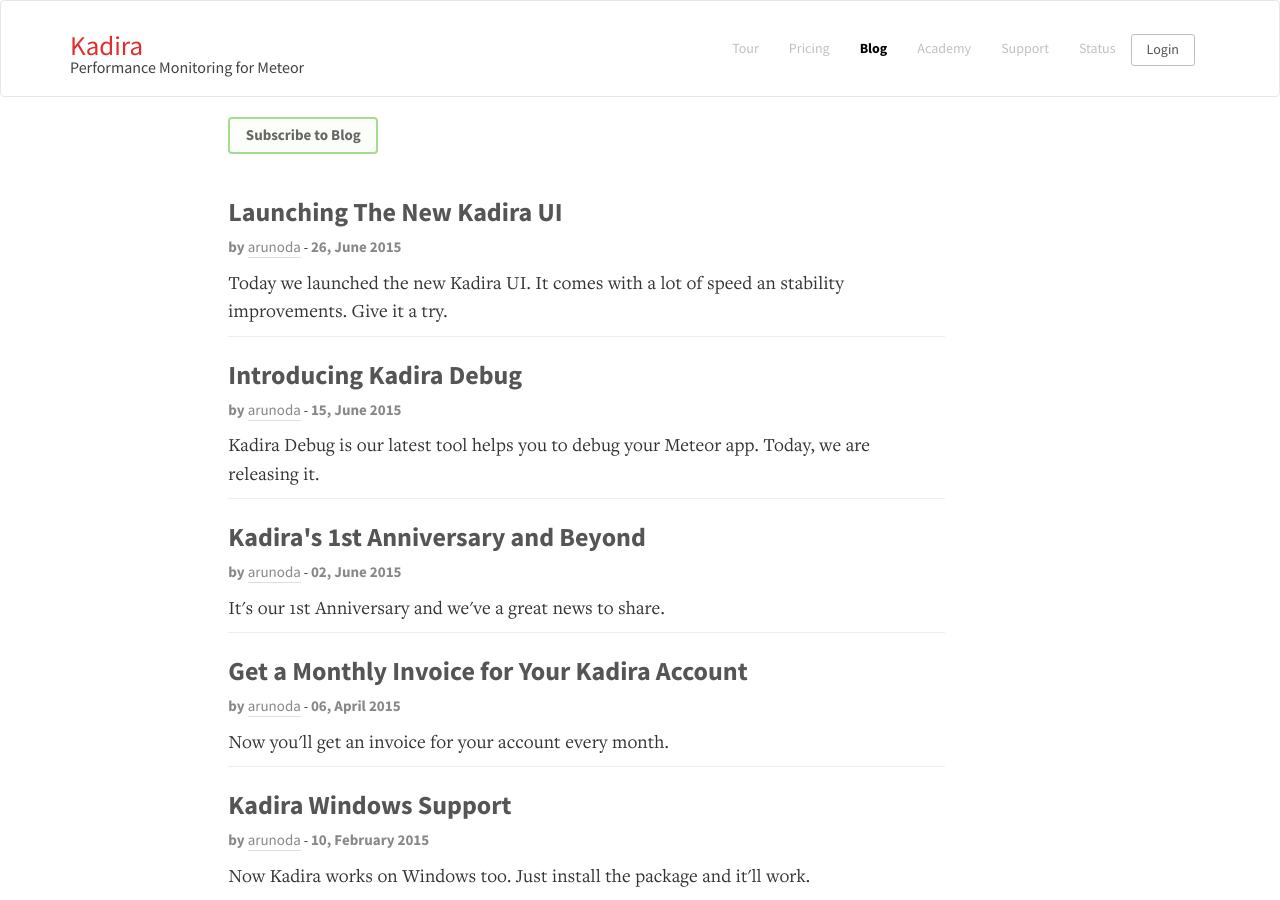
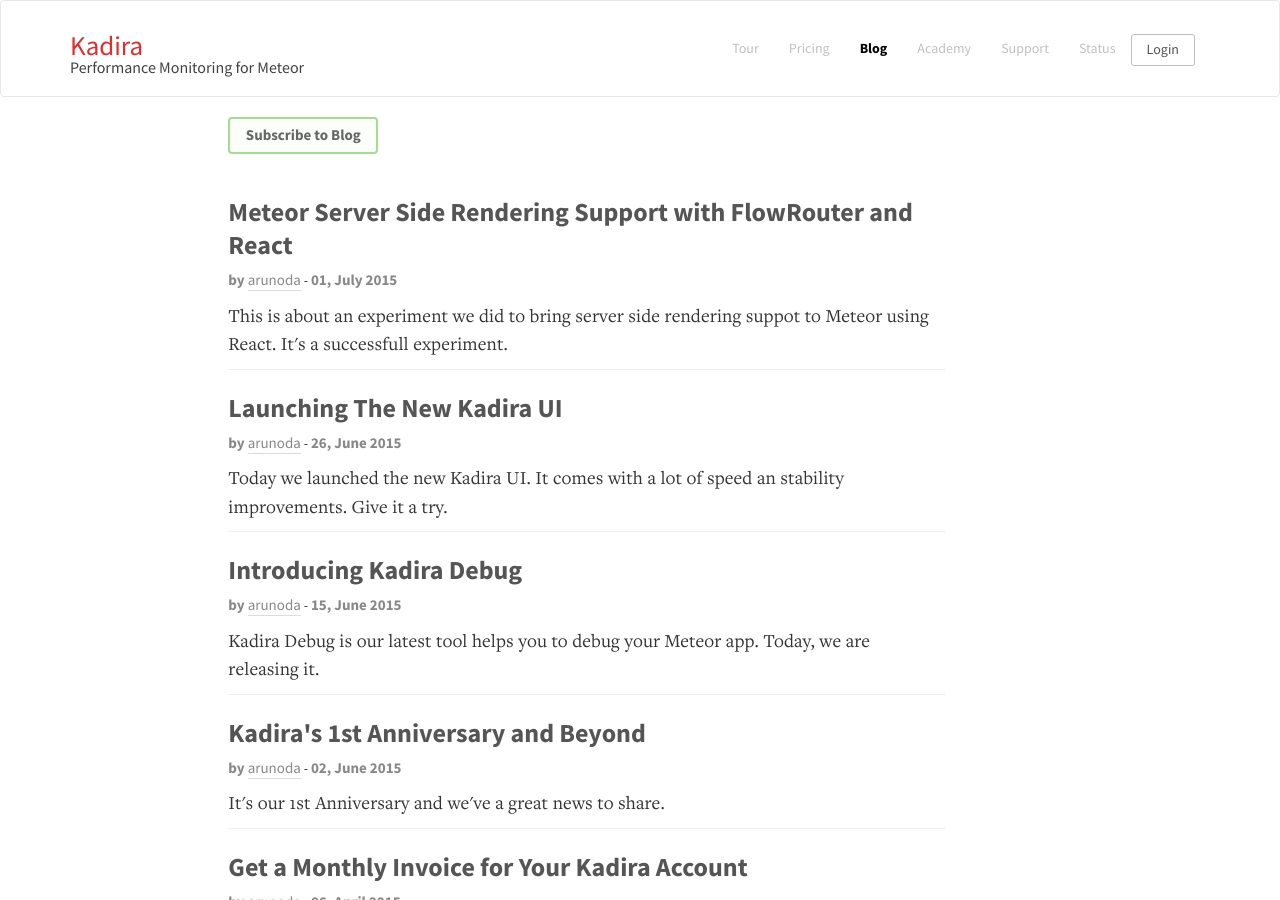
Before and after one commit to kadiraio/kadiraio.github.io, a Jekyll site: the page built from blog/index.html, in a window 1280 px wide and 900 px high. Built offline with Jekyll 4.4.1, drawn with Linux system fonts in a browser that asks for light colours; some of the changed lines change nothing that is shown.

Commit message:
Add blog post: Meteor Server Side Rendering Support with FlowRouter and React

```diff
--- a/_data/blog.yml
+++ b/_data/blog.yml
@@ -1,4 +1,9 @@
 ---
+  -
+    title: "Meteor Server Side Rendering Support with FlowRouter and React"
+    date: "01, July 2015"
+    link: /blog/meteor-ssr-support-using-flow-router-and-react
+    summery: "This is about an experiment we did to bring server side rendering suppot to Meteor using React. It's a successfull experiment."
   -
     title: "Launching The New Kadira UI"
     date: "26, June 2015"
--- /dev/null
+++ b/_posts/blog/2015-07-01-meteor-ssr-support-using-flow-router-and-react.md
@@ -0,0 +1,39 @@
+---
+layout: blog_post
+title: Meteor Server Side Rendering Support with FlowRouter and React
+permalink: /blog/meteor-ssr-support-using-flow-router-and-react
+---
+
+Today is holiday for Sri Lanka. But for me, it's a hackday. I started playing with React and wrote few simple apps. That's a nice experience.
+
+So, I started thinking why not trying to implement SSR support. It's worth trying since now we've all the tools we need.
+
+**Guys, It was a successful experience. Now we've pure SSR support for Meteor.**
+
+### How It Works.
+
+Let's have a look at first.
+
+* Demo App: <http://flow-react-ssr.meteor.com/>
+* Demo App Code: <https://github.com/arunoda/hello-react-meteor>
+
+<iframe width="960" height="720" src="https://www.youtube.com/embed/Qj2eppT27BU?rel=0&amp;showinfo=0" frameborder="0" allowfullscreen="1">
+</iframe>
+
+Basically, you just write your Meteor app as you do normally, but using React as the frontend. You use generic Meteor pub/sub to fetch data to the client and render your pages.
+
+Here, you need to use [FlowRouter](https://atmospherejs.com/meteorhacks/flow-router-ssr) and [ReactLayout](https://github.com/arunoda/hello-react-meteor/blob/master/lib/react_layout.js) to render react components. ReactLayout is a pretty simple wrapper around `React.render()` which works both on the server and the client.
+
+In the server, there is very interesting thing is happening. FlowRouter generate an isolated environment for each route. It use existing subscriptions to fetch data and assign them to collections in that environment. So, you don't need to change any of your code for the SSR support.
+
+Then when ReactLayout render components, it gets the data filtered by subscriptions for that route. (You can also use component level subscriptions.)
+
+After that ReactLayout handover the generate HTML to FlowRouter. This is designed in a way that we can add other layout engine support as well. So, FlowRrouter still doesn't directly works with the layout engine.
+
+### Where we can go
+
+This is just the base work for SSR and there's a lot to be done to build a production ready version. But, now everything is clear and it's a matter of time we build and ship it.
+
+> This is the something we are going to release with FlowRouter 3.0. We are very close to release FlowRouter 2.0.
+
+I'll talk more about this in the upcoming **Kadira Show** and if you like to work on this, just drop me a message.
```
